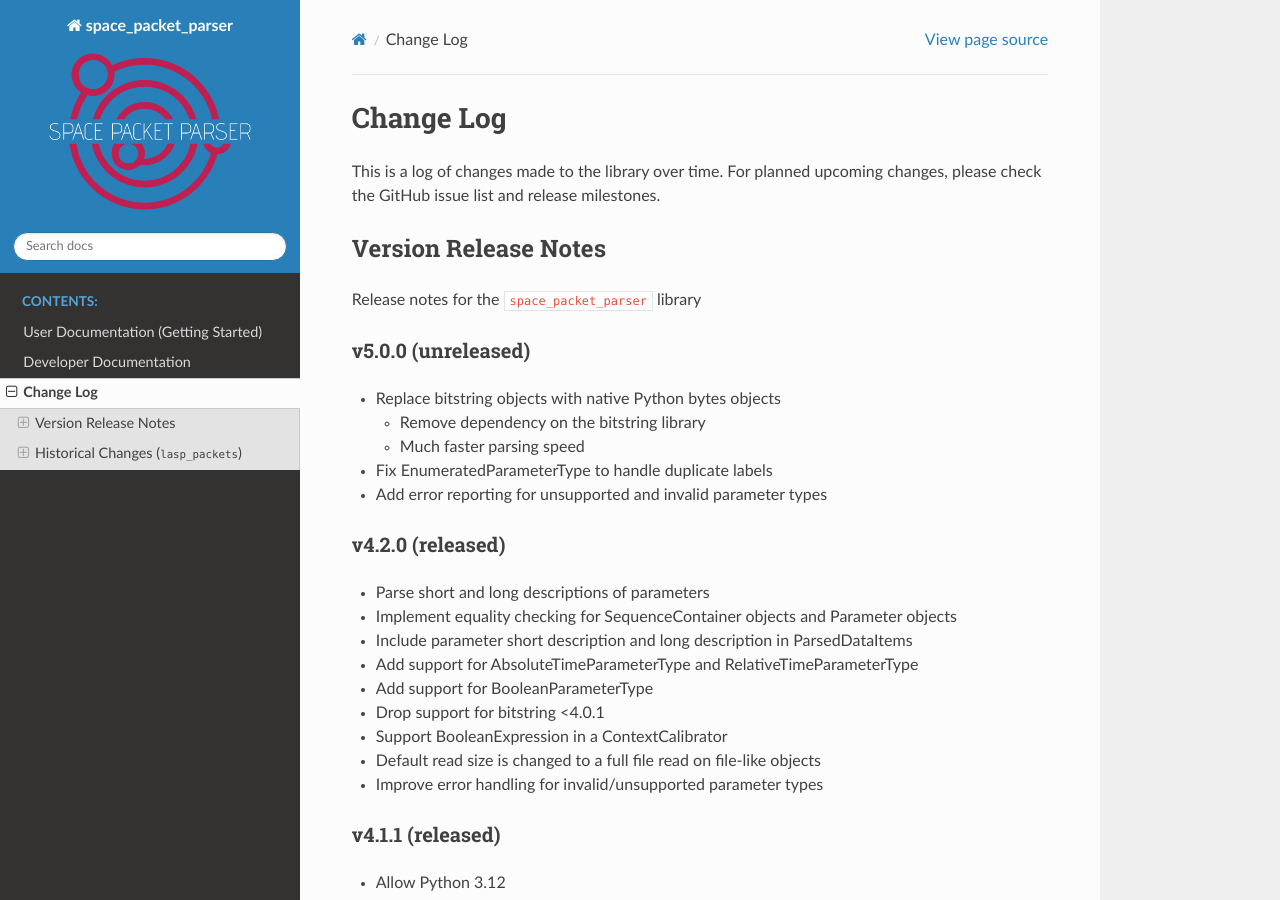
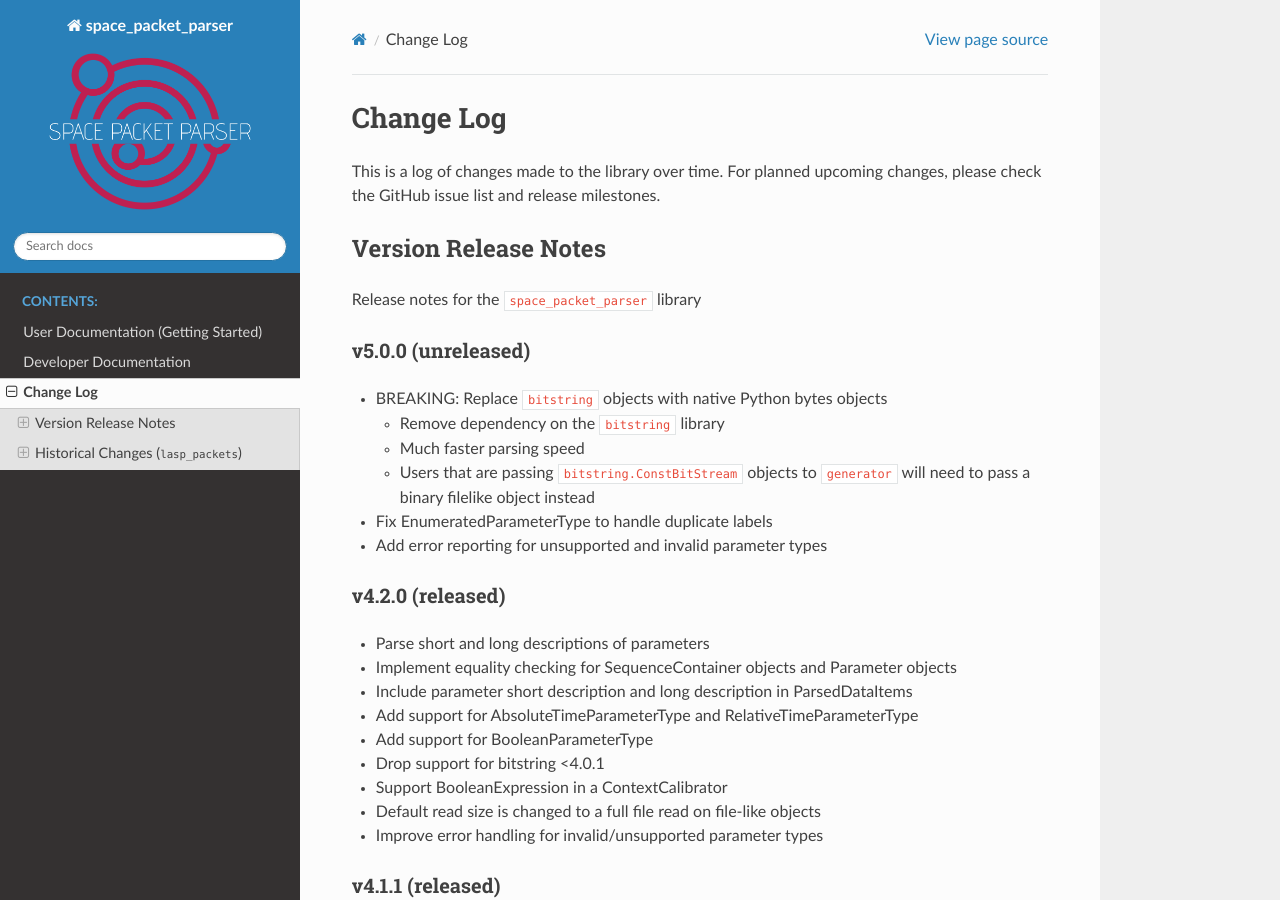
Before and after one commit to medley56/space_packet_parser, a Sphinx documentation site: the page built from docs/source/changelog.md, in a window 1280 px wide and 900 px high. Built offline with Sphinx 7.4.7 and the Read the Docs theme 2.0.0, drawn with Linux system fonts in a browser that asks for light colours; pages that are not in the unit, such as notebooks, are missing from menus.

Commit message:
Update docs/source/changelog.md

```diff
--- a/docs/source/changelog.md
+++ b/docs/source/changelog.md
@@ -6,9 +6,11 @@ list and release milestones.
 Release notes for the `space_packet_parser` library
 
 ### v5.0.0 (unreleased)
-- Replace bitstring objects with native Python bytes objects
-  - Remove dependency on the bitstring library
+- BREAKING: Replace `bitstring` objects with native Python bytes objects
+  - Remove dependency on the `bitstring` library
   - Much faster parsing speed
+  - Users that are passing `bitstring.ConstBitStream` objects to `generator` will need to pass a
+    binary filelike object instead
 - Fix EnumeratedParameterType to handle duplicate labels
 - Add error reporting for unsupported and invalid parameter types
 
```
